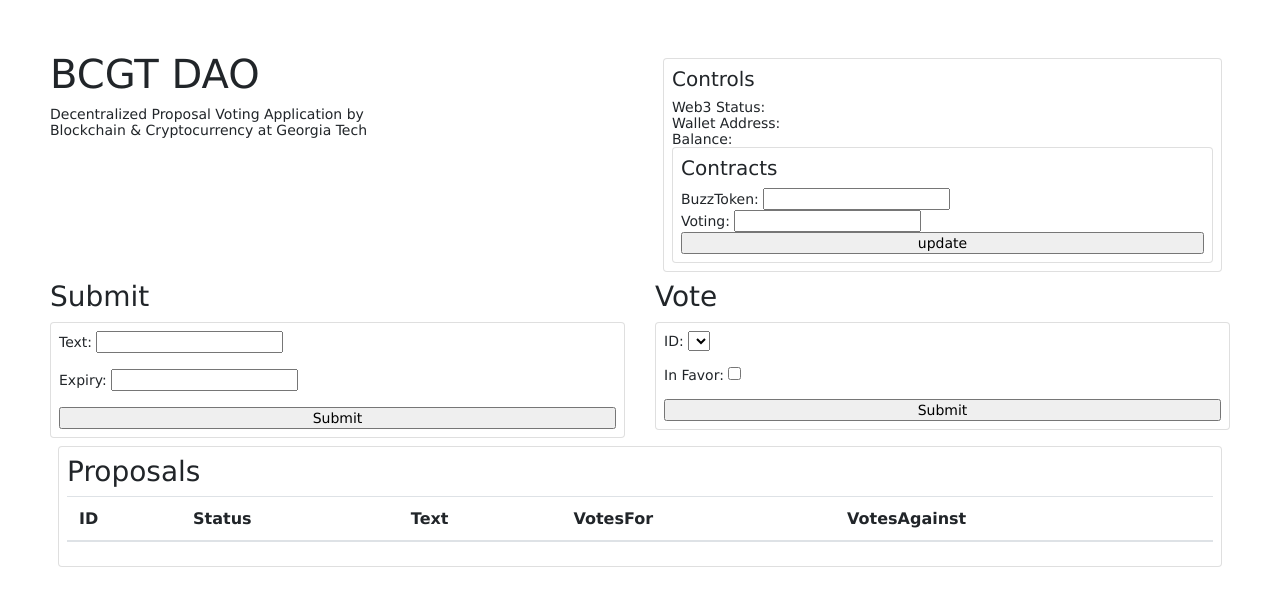
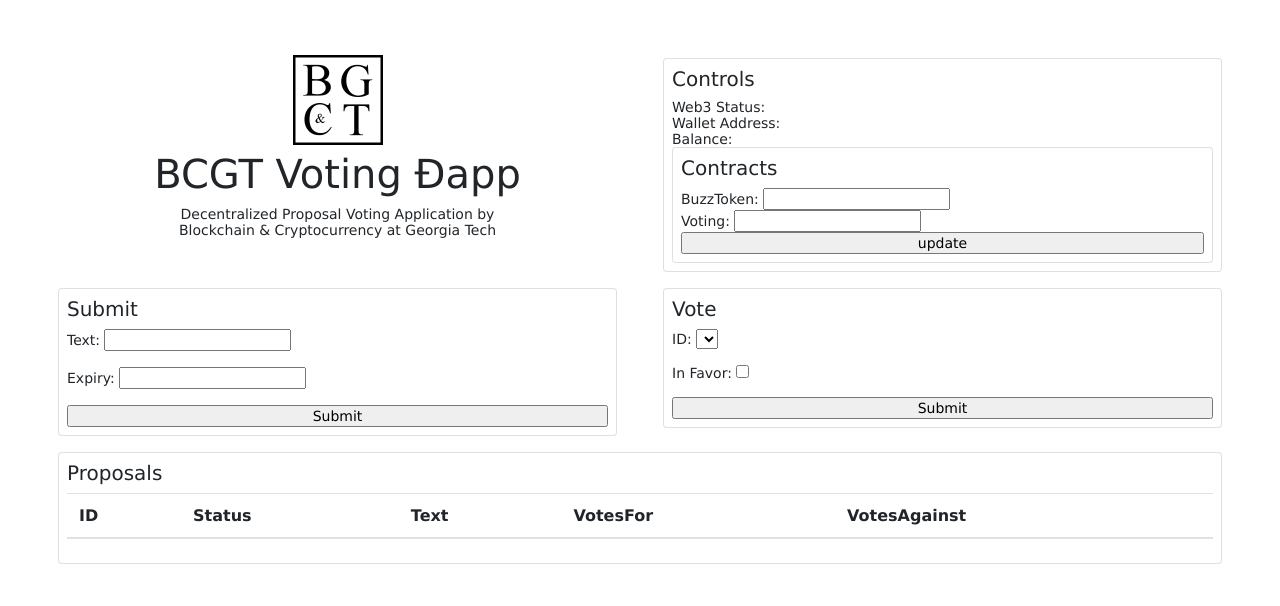
Before and after one commit to BCGatech/Voting, a website: page public/index.html in a window 1280 px wide. Drawn offline with nearby package versions, Linux system fonts and the light colour scheme.

Commit message:
Cosmetic changes

```diff
--- a/public/index.html
+++ b/public/index.html
@@ -1,12 +1,16 @@
 <html>
 
 <head>
-  <title>Express</title>
+  <title>BCGT DAO</title>
+  <link rel="shortcut icon" href="/favicon.ico" type="image/x-icon">
+  <link rel="icon" href="/favicon.ico" type="image/x-icon">
+
   <link href="https://stackpath.bootstrapcdn.com/bootstrap/4.1.3/css/bootstrap.min.css"
         rel="stylesheet"
         integrity="sha384-MCw98/SFnGE8fJT3GXwEOngsV7Zt27NXFoaoApmYm81iuXoPkFOJwJ8ERdknLPMO"
         crossorigin="anonymous">
   <link rel="stylesheet" href="/stylesheets/style.css">
+
   <script src="https://code.jquery.com/jquery-3.3.1.min.js"></script>
   <script src="https://stackpath.bootstrapcdn.com/bootstrap/4.1.3/js/bootstrap.min.js"
           integrity="sha384-ChfqqxuZUCnJSK3+MXmPNIyE6ZbWh2IMqE241rYiqJxyMiZ6OW/JmZQ5stwEULTy"
@@ -20,8 +24,9 @@
 
 <body style="margin: 0;">
   <div id="header" class="row">
-    <div class="col-6">
-      <h1>BCGT DAO</h1>
+    <div class="col-6 text-center">
+      <img src="/images/logo.png" width="100"/>
+      <h1>BCGT Voting Đapp</h1>
       <p>Decentralized Proposal Voting Application by<br>
         Blockchain & Cryptocurrency at Georgia Tech</p>
     </div>
@@ -56,8 +61,8 @@
   </div>
   <div id=actions" class="row">
     <div class="col-6">
-      <h3>Submit</h3>
-      <div class="card p-2">
+      <div class="card m-2 p-2">
+        <h5>Submit</h5>
         <p>
           Text: <input type="text" id="subText"/>
         </p>
@@ -68,8 +73,8 @@
       </div>
     </div>
     <div class="col-6">
-      <h3>Vote</h3>
-      <div class="card p-2">
+      <div class="card m-2 p-2">
+        <h5>Vote</h5>
         <p>
           ID: <select id="voteSelection"></select>
         </p>
@@ -81,7 +86,7 @@
     </div>
   </div>
   <div id="proposals" class="card m-2 p-2">
-    <h3>Proposals</h3>
+    <h5>Proposals</h5>
     <table class="table">
       <thead>
       <tr>
```
Also changed, not shown: public/favicon.ico (added), public/images/logo.png (added).
